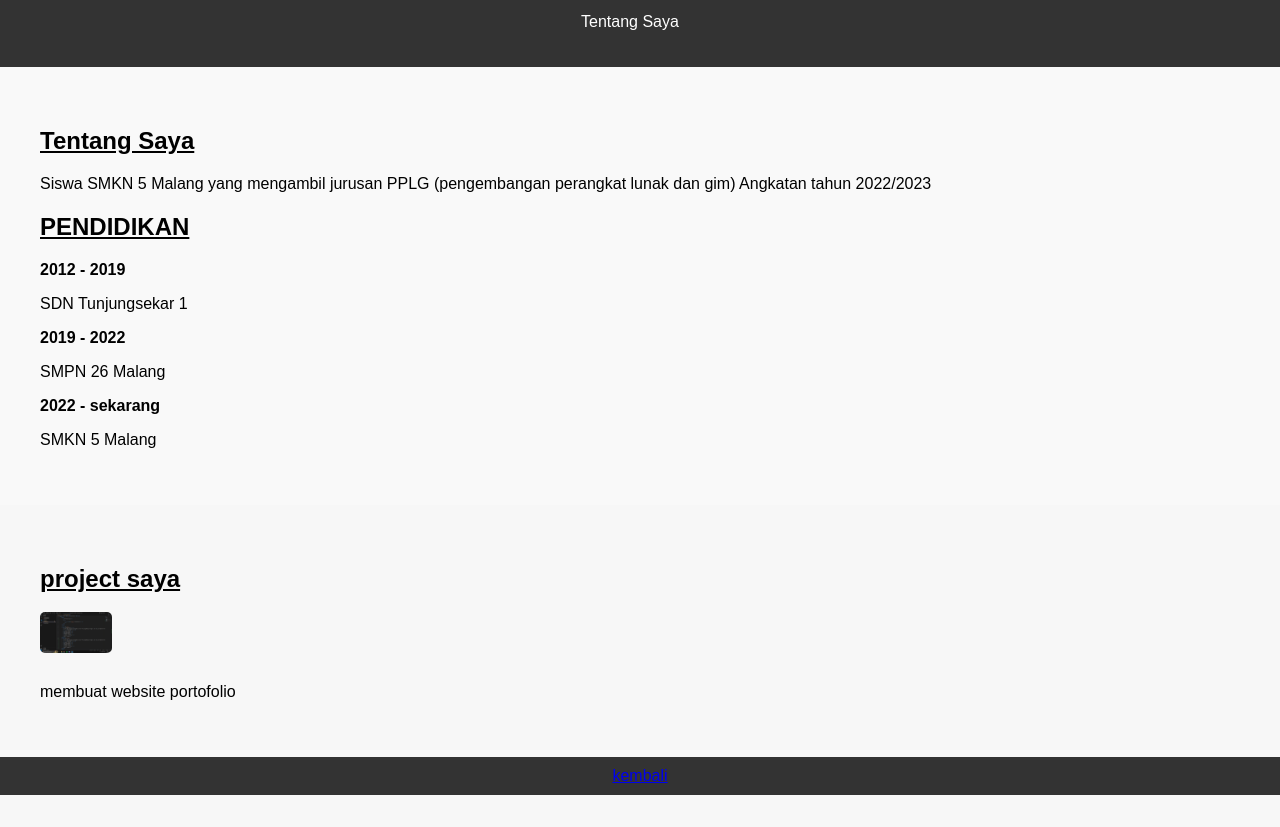
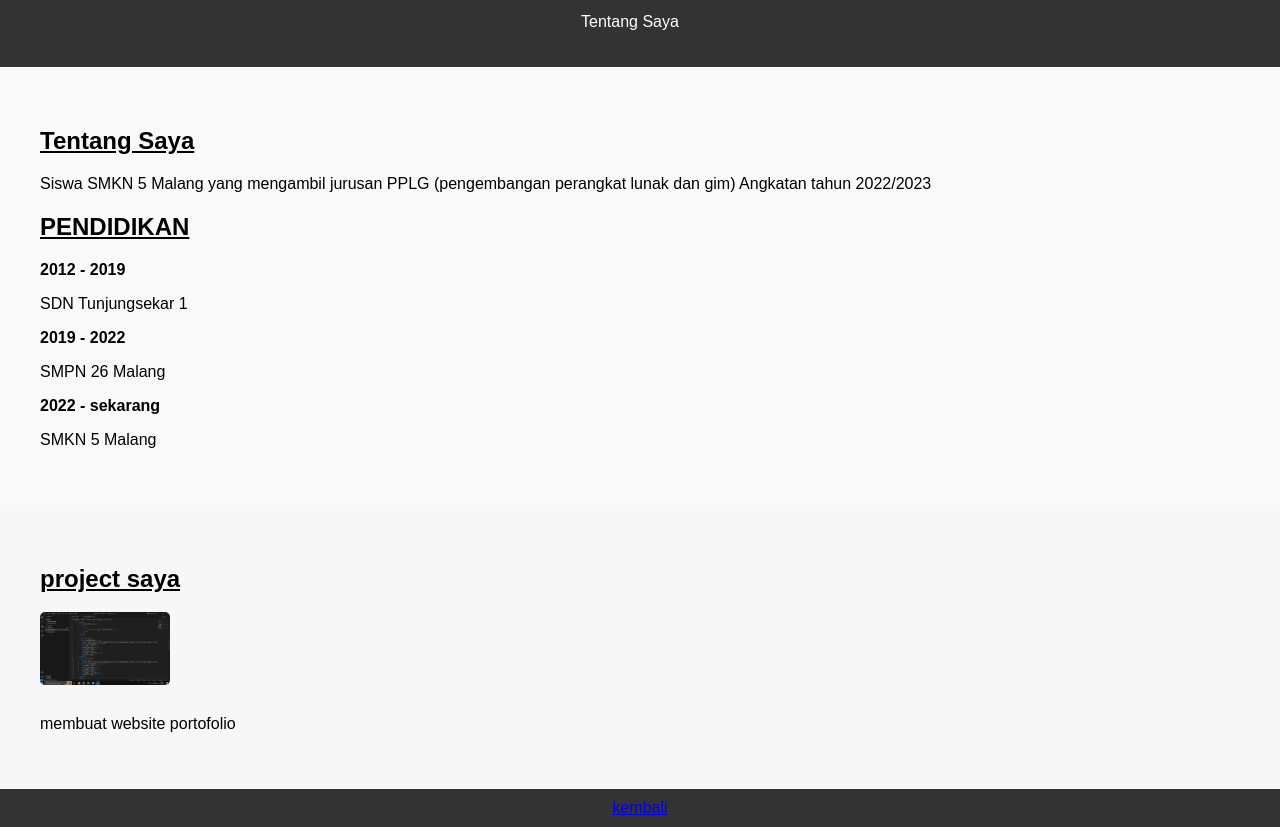
Before and after one commit to antok01/pandugithub.io, a plain HTML site: page Tentang.html in a window 1280 px wide. Shown: the part 60-887 px from the top of the page. Before the commit the page ends 855 px from the top, so only its background shows below. Drawn offline with Linux system fonts and the light colour scheme.

Commit message:
Update style.css

```diff
--- a/style.css
+++ b/style.css
@@ -17,7 +17,7 @@ header h1 {
 }
 
 img {
-    width:  25%;
+    width:  45%;
      border-radius: 5px;
     margin-bottom: 10px;
 }
```
